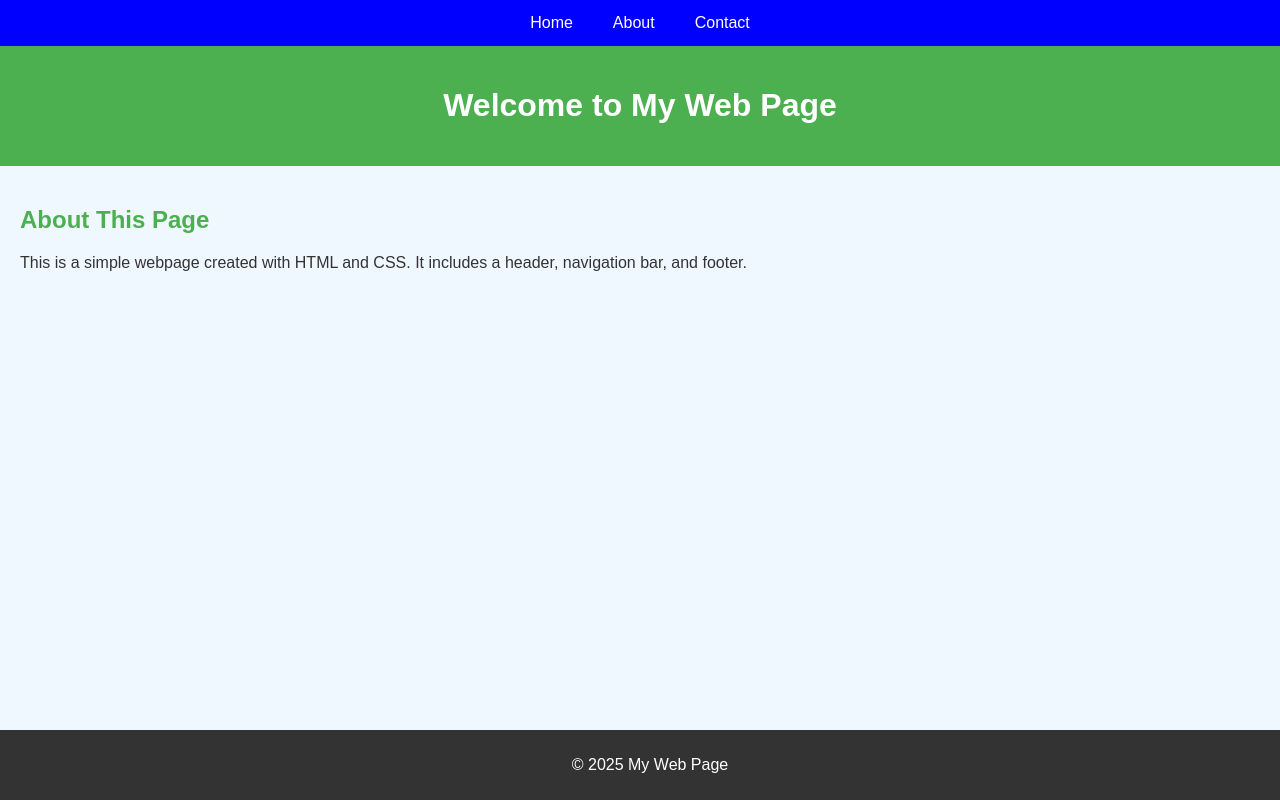
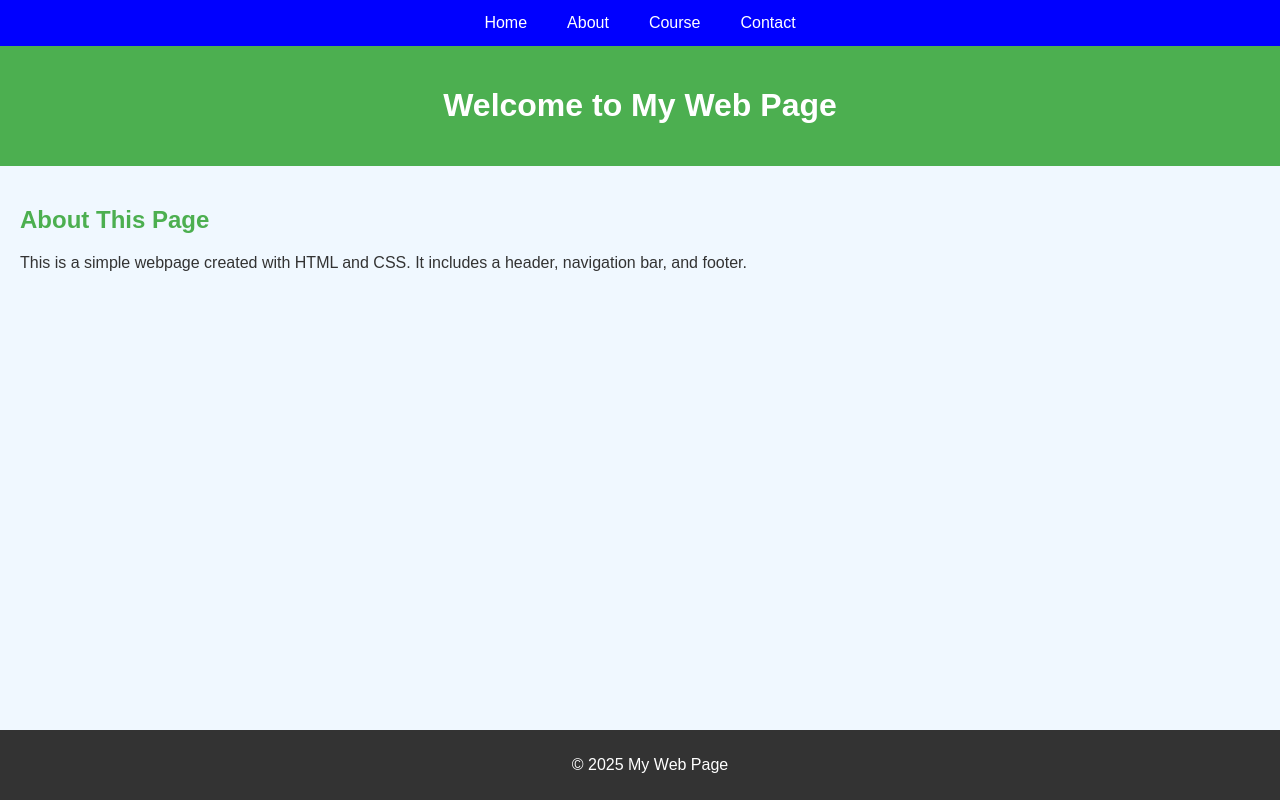
Before and after one commit to onlyprep-academy/onlyprep-academy.github.io, a plain HTML site: page index.html in a window 1280 px wide. Drawn offline with Linux system fonts and the light colour scheme.

Commit message:
Update index.html

```diff
--- a/index.html
+++ b/index.html
@@ -59,11 +59,10 @@
 </head>
 <body>
 
-
-
     <nav>
         <a href="#home">Home</a>
         <a href="#about">About</a>
+        <a href="#contact">Course</a>
         <a href="#contact">Contact</a>
     </nav>
 
```
